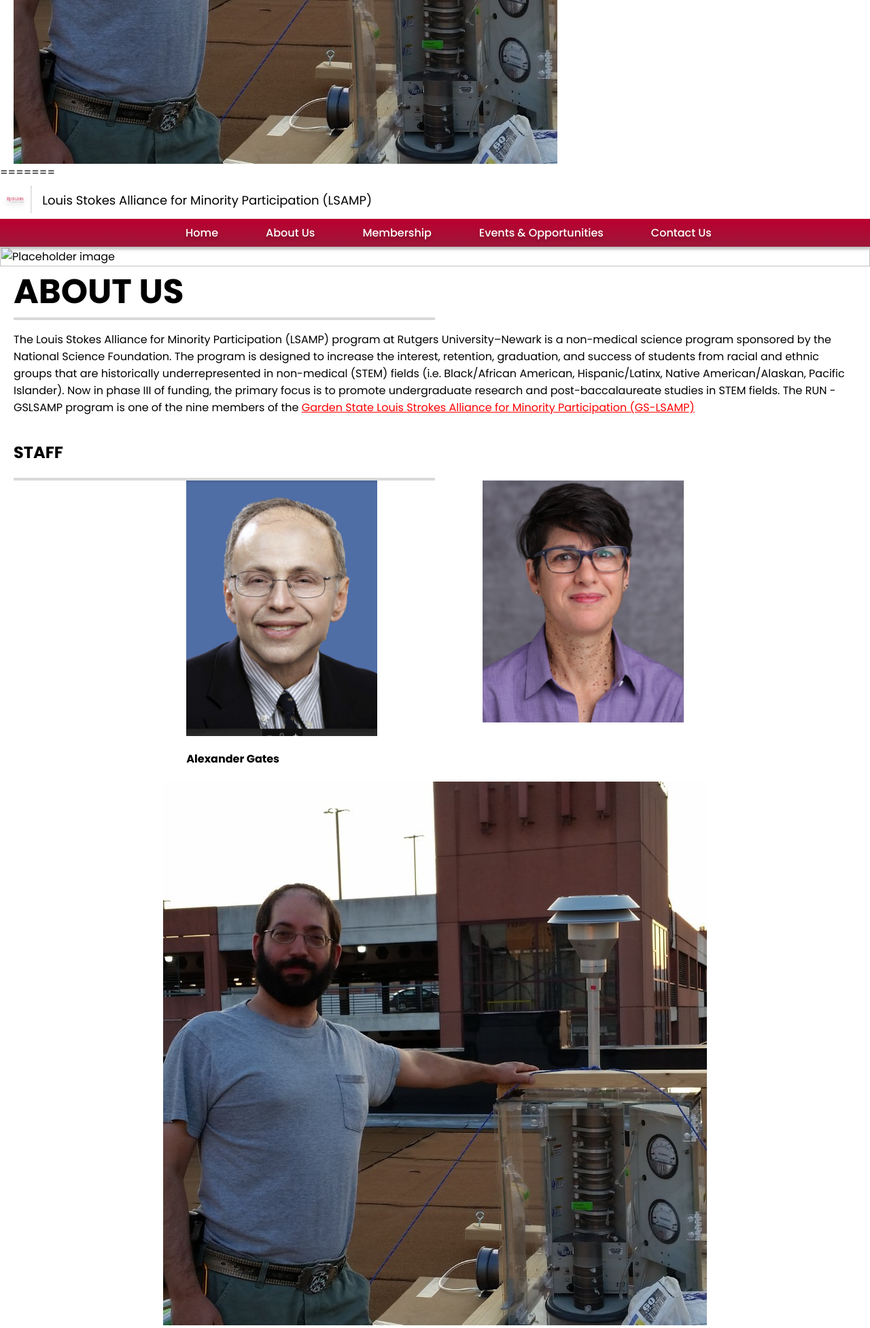
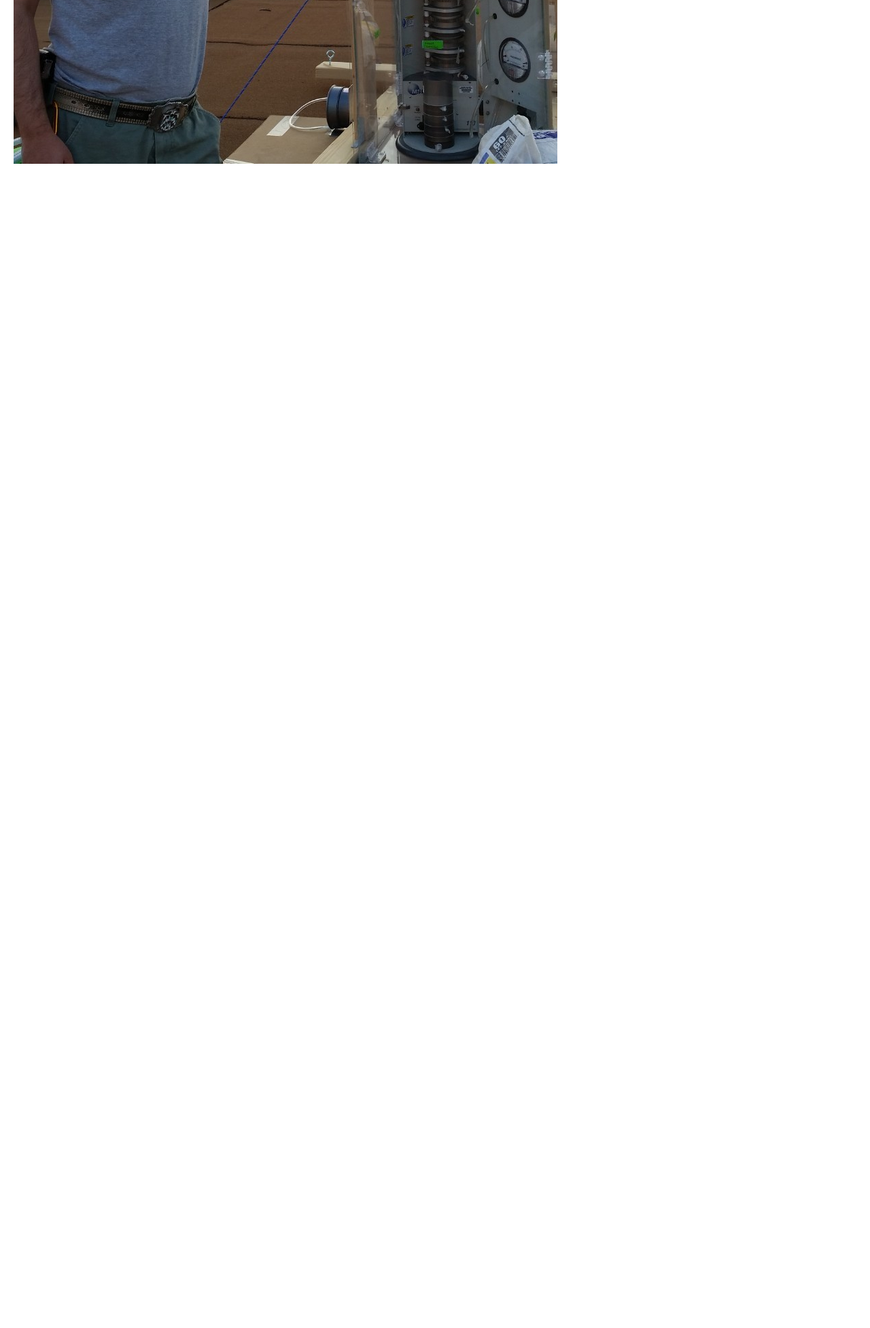
Before and after one commit to rutgers-newark-gslsamp/run-gslsamp-site, a PHP site: page /pages/about.html in a window 1280 px wide. Shown: the part 2005-3959 px from the top of the page at 68% size. After the commit the page ends 2246 px from the top, so only its background shows below. Run offline with PHP 8.4, Linux system fonts and the light colour scheme; some libraries are stand-ins or nearby versions.

Commit message:
Remove duplicate HTML content, Increase CTA width

```diff
--- a/assets/stylesheets/home.css
+++ b/assets/stylesheets/home.css
@@ -18,8 +18,8 @@
     flex-direction: column;
     justify-content: center;
     position: absolute;
-    max-width: 45%;
-    width:30%;
+    max-width: 50%;
+    width: 35%;
     background: radial-gradient(50% 50% at 50% 50%, #CC0033 0%, #9D1739 100%);
     box-shadow: 0px 4px 4px rgba(0, 0, 0, 0.25);
     border-radius: 20px;
--- a/pages/about.html
+++ b/pages/about.html
@@ -191,111 +191,3 @@
             </div>
         </main>
     </body>
-=======
-<!DOCTYPE html>
-<html lang="en">
-<head>
-    <meta charset="UTF-8">
-    <meta http-equiv="X-UA-Compatible" content="IE=edge">
-    <meta name="viewport" content="width=device-width, initial-scale=1.0">
-    <title>About Us | RU-N GS-LSAMP</title>
-    <link rel="stylesheet" href="https://fonts.googleapis.com/css?family=Poppins:100,100i,300,300i,400,400i,500,500i,700,700i,900,900i">
-    <link rel="icon" href="../assets/images/rutgers-logos/ru-n_logo.png">
-    <link rel="stylesheet" href="../assets/stylesheets/styles.css"/>
-    <link rel="stylesheet" href="../assets/stylesheets/about.css"/>
-    <script src="https://kit.fontawesome.com/1127840cdd.js" crossorigin="anonymous"></script>
-    <script src="../assets/js/script.js"></script>
-
-</head>
-<body>
-    <nav>
-        <div class="top-nav-container">
-            <div class="top-nav-header">
-                <img class="nav-logo" src="../assets/images/rutgers-logos/Rutgers_University_Newark_logo.png" alt="Rutgers Univesity–Newark Logo">
-                <hr class="nav-vertical-line">
-                <label class="nav-header-title">Louis Stokes Alliance for Minority Participation (LSAMP)</label>
-            </div>
-            <!-- <div class="top-nav-search">
-                <input class="search" type="text" placeholder="Search RU-N GS-LSAMP">
-            </div> -->
-        </div>
-        <div class="bottom-nav-container">
-            <ul class="nav-page-list">
-                <li><a class="nav-page-link" href="index.html">Home</a></li>
-                <li><a class="nav-page-link" href="about.html">About Us</a></li>
-                <li><a class="nav-page-link" href="membership.html">Membership</a></li>
-                <li><a class="nav-page-link" href="events.html">Events & Opportunities</a></li>
-                <li><a class="nav-page-link" href="contact.php">Contact Us</a></li>
-            </ul>
-        </div>
-    </nav>
-    <div class="landing-hero">
-        <!-- Later turn into hero-gallery -->
-        <div class="hero-picture-wrapper">
-            <img class="hero-picture" src="http://via.placeholder.com/1280x200" alt="Placeholder image">
-        </div>
-    </div>
-    <!-- Comtainer for the remaining part-->
-    <main class="main-message" >
-        <div>
-            <div class="part-header">
-                <h1>About Us</h1>
-                <hr>
-            </div>
-            <p>
-                The Louis Stokes Alliance for Minority Participation (LSAMP) program
-                at Rutgers University–Newark is a non-medical science program sponsored by the National Science Foundation. The program is designed to increase the interest, retention, graduation, and
-                success of students from racial and ethnic groups that are
-                historically underrepresented in non-medical (STEM) fields
-                (i.e. Black/African American, Hispanic/Latinx, Native American/Alaskan, Pacific Islander). Now in phase III of funding, the primary focus is to promote undergraduate research and post-baccalaureate studies in STEM fields.
-                The RUN - GSLSAMP program is one of the nine members of the <a href="about html" class="inline-link">Garden State Louis Strokes Alliance for Minority Participation (GS-LSAMP)</a>
-            </p>
-        </div>
-        <div>
-            <div class="part-header">
-            <h2>STAFF</h2>
-            <hr>
-        </div>
-        <div class="staff-images">
-            <div class="staff"><img
-                src="../assets/images/staff-pictures/gates.png" alt="Rutgers Univesity–Newark Logo">
-                <h4>Alexander Gates</h4>
-            </div>
-            <div class="staff"><img
-                src="../assets/images/staff-pictures/miguel.png" alt="Rutgers Univesity–Newark Logo">
-            </div>
-            <div class="staff"><img
-                src="../assets/images/staff-pictures/rabinovich.jpeg" alt="Rutgers Univesity–Newark Logo">
-            </div>
-        </div>
-    </div>
-    <div>
-        <div class="part-header">
-            <h2>CLUBS</h2>
-            <hr>
-        </div>
-
-        <div>
-            <p>
-                The GS-LSAMP CLUB is a club
-                within Rutgers Newark and it is affiliated with GS-LSAMP.
-                However, memebership is not restrictive.
-            </p>
-        </div>
-        <div>
-            <img src="../assets/images/staff-pictures/rabinovich.jpeg" alt="Rutgers Univesity–Newark Logo">
-        </div>
-    </div>
-    </main>
-     <!-- Google tag (gtag.js) -->
-     <script async src="https://www.googletagmanager.com/gtag/js?id=G-ZG96ZBFYS9"></script>
-     <script>
-     window.dataLayer = window.dataLayer || [];
-     function gtag(){dataLayer.push(arguments);}
-     gtag('js', new Date());
-
-     gtag('config', 'G-ZG96ZBFYS9');
-     </script>
-</body>
->>>>>>> dbee89399c248d1bfeea94aa3c523824f06d6a90
-</html>
```
